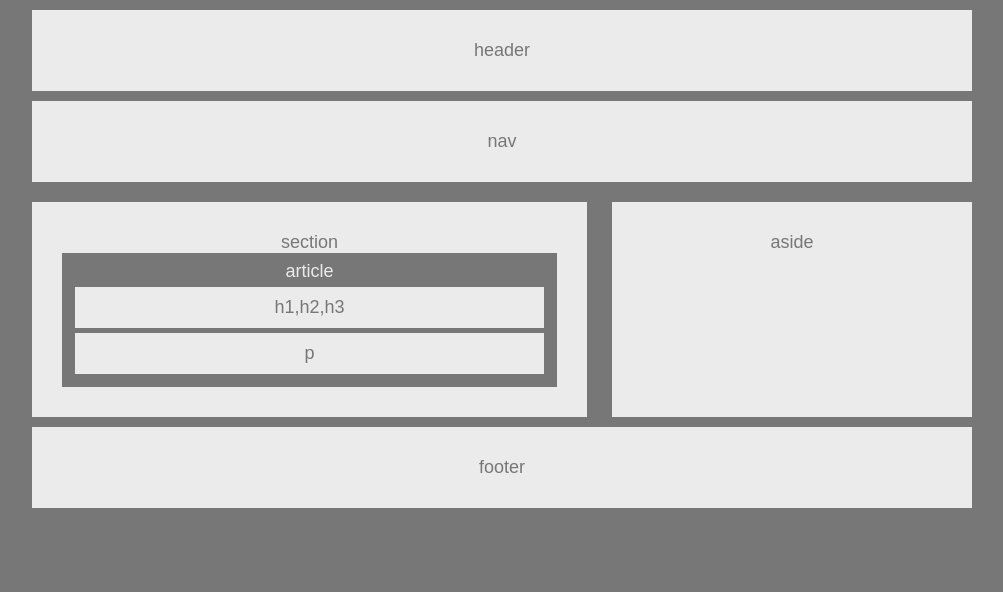
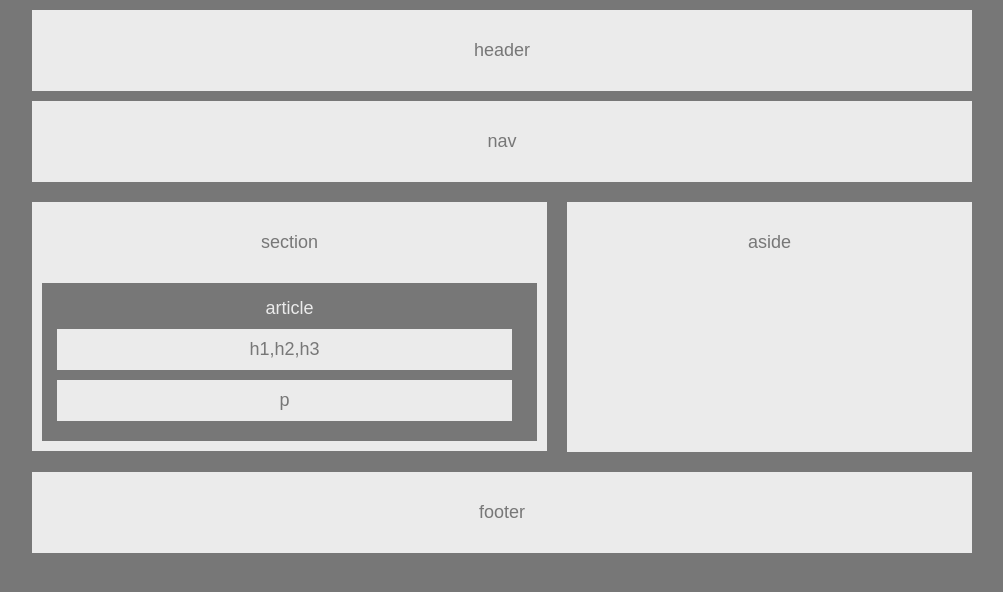
Before and after one commit to tiurzm/HM-Wireframe, a plain HTML site: page index.html in a window 1280 px wide. Shown: the whole page, without its empty margins (138-1141 px from the left). Drawn offline with Linux system fonts and the light colour scheme.

Commit message:
<COMMENT>

```diff
--- a/style.css
+++ b/style.css
@@ -18,27 +18,34 @@ section {
     width: 495px;
     overflow: auto;
     float: left;
+    padding: 30px 10px 10px 10px;
+    margin-bottom: 20px;
+
 }
 
 aside {
     float: right;
-    width: 300px;
-    height: 155px;
+    width: 345px;
+    height: 190px;
+    margin-bottom: 20px;
 }
 
 article {
     color: #ebebeb;
     background: #777;
-    padding: 8px;
+    padding: 15px;
+    margin-top: 30px;
 }
 
 p {
     color: #777;
     background: #ebebeb;
     padding: 10px;
-    margin : 5px;
+    margin: 10px 10px 5px 0;
+
 }
 
 footer {
+    margin: 0 10px;
     clear: both;
 }
```
Also changed, not shown: index.html (+2 -1 lines).
